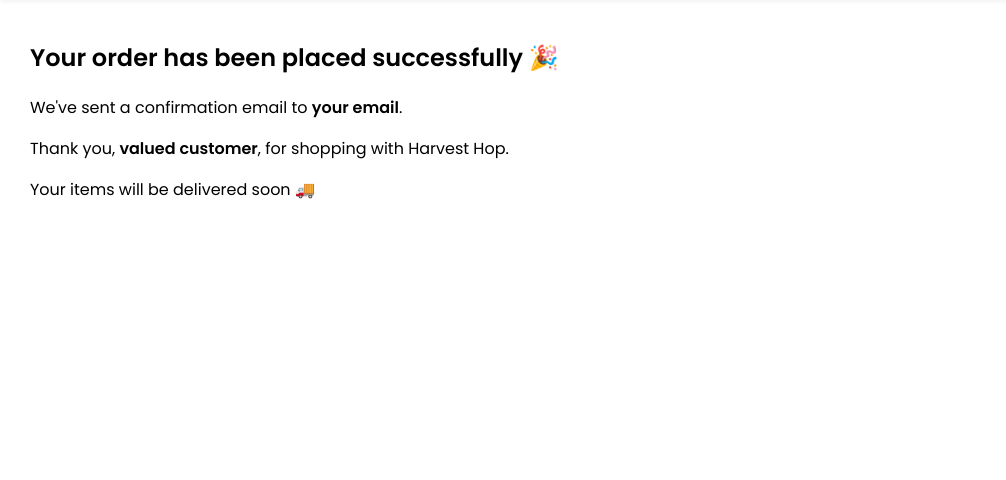
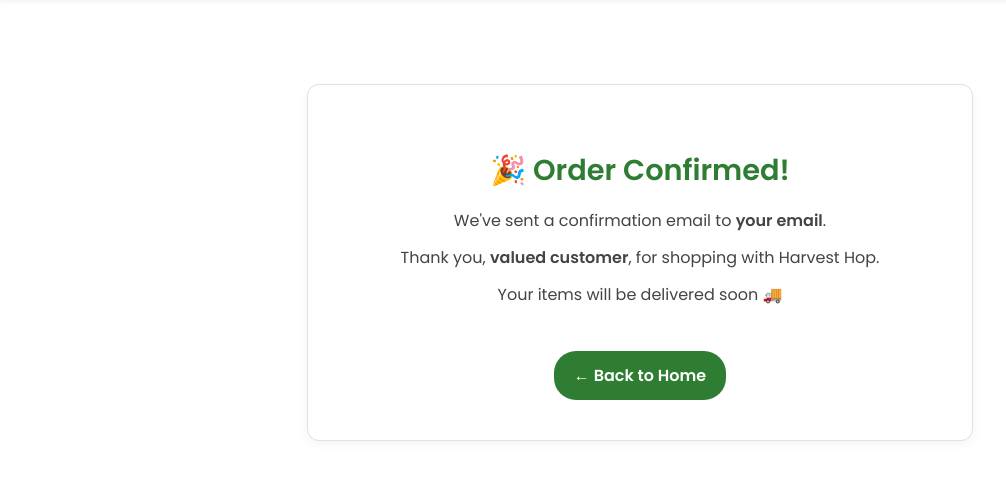
Before and after one commit to ramachandran-rahul/harvest-hop, a PHP site: page /pages/confirm.php in a window 1280 px wide. Shown: the part 87-567 px from the top of the page, without its empty margins (0-1006 px from the left). Run offline with PHP 8.4, Linux system fonts and the light colour scheme.

Commit message:
confirmation page css

```diff
--- a/css/styles.css
+++ b/css/styles.css
@@ -669,3 +669,45 @@ input:invalid,
 select:invalid {
   border-color: #d32f2f;
 }
+
+/* Confirmation */
+
+.confirmation-box {
+  max-width: 600px;
+  margin: 4rem auto;
+  padding: 2.5rem 2rem;
+  text-align: center;
+  background-color: #ffffff;
+  border: 1px solid #e0e0e0;
+  border-radius: 12px;
+  box-shadow: 0 3px 10px rgba(0, 0, 0, 0.05);
+}
+
+.confirmation-box h2 {
+  font-size: 1.8rem;
+  color: #2e7d32;
+  margin-bottom: 1rem;
+}
+
+.confirmation-box p {
+  font-size: 1rem;
+  margin: 0.75rem 0;
+  color: #444;
+}
+
+.back-home-btn {
+  display: inline-block;
+  margin-top: 2rem;
+  padding: 12px 20px;
+  background: #2e7d32;
+  color: white;
+  text-decoration: none;
+  font-weight: bold;
+  border-radius: 22px;
+  font-family: 'Poppins', sans-serif;
+  transition: background 0.3s ease;
+}
+
+.back-home-btn:hover {
+  background: #1b5e20;
+}
--- a/pages/confirm.php
+++ b/pages/confirm.php
@@ -10,11 +10,13 @@
 <?php include '../includes/minimal-header.php'; ?>
 
 <main>
-    <section id="confirmationSection" class="confirmation-box">
-      <h2>Your order has been placed successfully 🎉</h2>
+  <section class="confirmation-box">
+    <h2>🎉 Order Confirmed!</h2>
     <p>We've sent a confirmation email to <strong id="userEmail">you@example.com</strong>.</p>
     <p>Thank you, <strong id="userName">Customer</strong>, for shopping with Harvest Hop.</p>
     <p>Your items will be delivered soon 🚚</p>
+
+    <a href="/harvest-hop/index.php" class="back-home-btn">← Back to Home</a>
   </section>
 </main>
 
```
Lines whose indentation alone changed are shown as unchanged.
